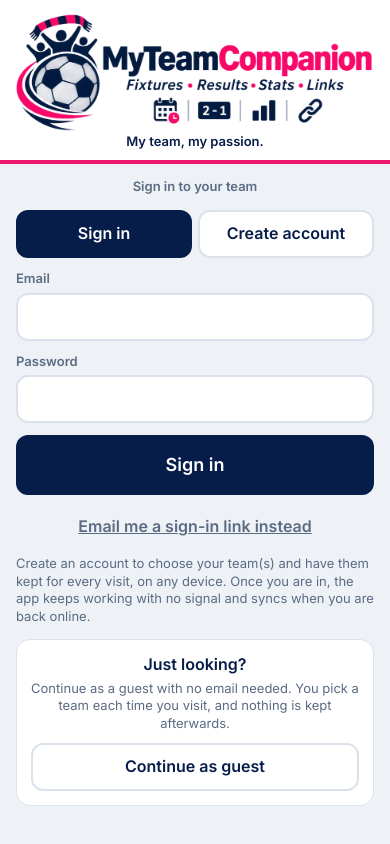
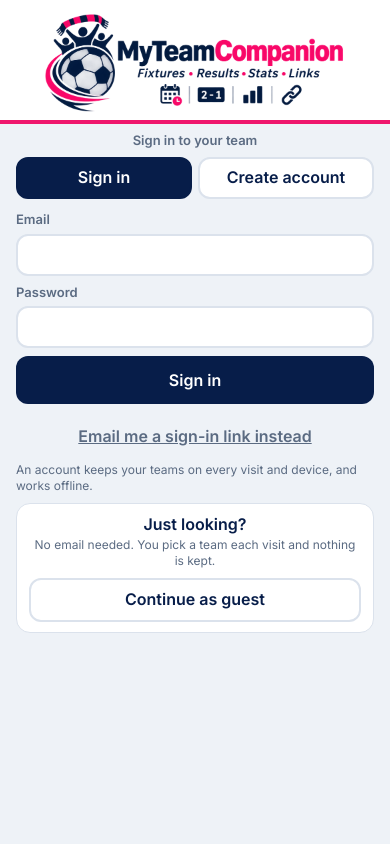
Before and after one commit to 73bobster/MyTeamCompanion, a plain HTML site: page index.html in a window 390 px wide. Drawn offline with Linux system fonts and the light colour scheme.

Commit message:
Login screen: compact so Continue as guest fits on a phone screen
Co-Authored-By: Claude Sonnet 5.5 <noreply@anthropic.com>
Claude-Session: https://claude.ai/code/session_018MmDyMaAGfvWL8MTyhAMp2

```diff
--- a/index.html
+++ b/index.html
@@ -24,7 +24,7 @@ html,body{margin:0;background:var(--bg);color:var(--ink);font:16px/1.35 var(--fo
 header.top{background:var(--p);color:var(--pt);padding:calc(12px + env(safe-area-inset-top)) 16px 12px;position:sticky;top:0;z-index:5;border-bottom:4px solid var(--s)}
 h1,h2{font-family:var(--head);font-weight:800}
 header.top h1{margin:0;font-size:20px;line-height:1.2}
-header.top.brandhead{background:#fff;color:#071d49;text-align:center;padding-bottom:10px}header.top.brandhead .logo{display:block;width:min(100%,440px);height:auto;margin:0 auto}header.top.brandhead .sub{opacity:1;margin-top:2px;font-weight:700;color:#071d49}
+header.top.brandhead{background:#fff;color:#071d49;text-align:center;padding-bottom:8px}main.auth{padding-top:8px}main.auth label{margin-bottom:8px}main.auth input{min-height:42px;padding-top:6px;padding-bottom:6px}main.auth .seg button{min-height:42px}main.auth .btn.lg{min-height:48px;font-size:16px}main.auth .btn{min-height:44px}main.auth .card{padding:10px 12px}main.auth .note{margin:4px 0 8px;font-size:12px}header.top.brandhead .logo{display:block;width:min(100%,300px);height:auto;margin:0 auto}header.top.brandhead .sub{opacity:1;margin-top:2px;font-weight:700;color:#071d49}
 header.top .sub{font-size:13px;opacity:.85}
 header.top .tn{font-size:11px;font-weight:800;letter-spacing:.06em;text-transform:uppercase;opacity:.9;white-space:nowrap;overflow:hidden;text-overflow:ellipsis}
 header.top .hrow{display:flex;align-items:center;gap:12px}
@@ -2322,13 +2322,13 @@ if(CLOUD){
 const BRAND_MARK='<img src="brand/emblem.png" alt="MyTeamCompanion" width="36" height="36" decoding="async">';
 function authView(){
   const a=V.auth;const up=a.mode==='up';
-  const head=`<header class="top brandhead"><img class="logo" src="brand/logo.png" alt="MyTeamCompanion: fixtures, results, stats and links" width="900" height="299"><div class="sub">My team, my passion.</div></header><div class="note" style="text-align:center;margin:14px 16px 0;font-weight:600">${up?'Create your account':'Sign in to your team'}</div>`;
+  const head=`<header class="top brandhead"><img class="logo" src="brand/logo.png" alt="MyTeamCompanion: fixtures, results, stats and links" width="900" height="299"></header><div class="note" style="text-align:center;margin:8px 16px 0;font-weight:600">${up?'Create your account':'Sign in to your team'}</div>`;
   if(a.sent)return head+`<main><div class="card" style="text-align:center"><div style="font-size:42px">📧</div><h2 style="margin:6px 0">Check your email</h2><p style="margin:0 0 6px">We sent a link to <b>${esc(a.email.trim())}</b>.</p><p class="note" style="margin-top:0">Tap the link to confirm your email and you are in. It works once and expires soon. Open it on this device. Look in junk if it does not arrive.</p></div>
   ${a.err?`<div class="err">${esc(a.err)}</div>`:''}
   <button class="btn sec block" data-act="authLink" ${a.busy?'disabled':''}>${a.busy?'Sending…':'Send it again'}</button>
   <div style="text-align:center;margin-top:12px"><button class="linkbtn" data-act="authLinkBack">Use a different email</button></div></main>`;
   return head+`
-  <main>
+  <main class="auth">
   <div class="seg"><button class="${a.mode==='in'?'on':''}" data-act="authMode" data-v="in">Sign in</button><button class="${up?'on':''}" data-act="authMode" data-v="up">Create account</button></div>
   ${up?`<label>Your name<input data-bind="auth.name" value="${esc(a.name)}" autocomplete="name" placeholder="e.g. Robert Dalziel"></label>`:''}
   <label>Email<input type="email" data-bind="auth.email" value="${esc(a.email)}" autocomplete="email" autocapitalize="off" inputmode="email"></label>
@@ -2336,8 +2336,8 @@ function authView(){
   ${a.err?`<div class="err">${esc(a.err)}</div>`:''}
   ${up?`<button class="btn block lg" data-act="authLink" ${a.busy?'disabled':''}>${a.busy?'Sending…':'Email me a link'}</button><p class="note">No password needed. We email you a link to confirm your email address, then you are in.</p>`
   :`<button class="btn block lg" data-act="authGo" ${a.busy?'disabled':''}>${a.busy?'One moment…':'Sign in'}</button><div style="text-align:center;margin-top:10px"><button class="linkbtn" data-act="authLink">Email me a sign-in link instead</button></div>`}
-  <p class="note">Create an account to choose your team(s) and have them kept for every visit, on any device. Once you are in, the app keeps working with no signal and syncs when you are back online.</p>
-  <div class="card" style="margin-top:14px;text-align:center"><b>Just looking?</b><div class="note" style="margin:4px 0 10px">Continue as a guest with no email needed. You pick a team each time you visit, and nothing is kept afterwards.</div>
+  <p class="note">An account keeps your teams on every visit and device, and works offline.</p>
+  <div class="card" style="margin-top:8px;text-align:center"><b>Just looking?</b><div class="note" style="margin:2px 0 8px">No email needed. You pick a team each visit and nothing is kept.</div>
   <button class="btn sec block" data-act="guestGo" ${a.busy?'disabled':''}>Continue as guest</button></div>
   </main>`;
 }
--- a/sw.js
+++ b/sw.js
@@ -1,5 +1,5 @@
 // MyTeamCompanion PoC service worker: cache the app shell so it opens with no signal.
-const CACHE = 'myteamcompanion-poc-v87';
+const CACHE = 'myteamcompanion-poc-v88';
 const ASSETS = ['./', 'index.html', 'manifest.json', 'icon-192.png', 'icon-512.png', 'favicon.ico', 'apple-touch-icon.png', 'brand/logo.png', 'brand/emblem.png', 'favicon-32.png', 'icon-maskable-512.png', 'fonts/inter-400.woff2', 'fonts/inter-600.woff2', 'fonts/manrope-800.woff2'];
 
 self.addEventListener('install', e => {
```
